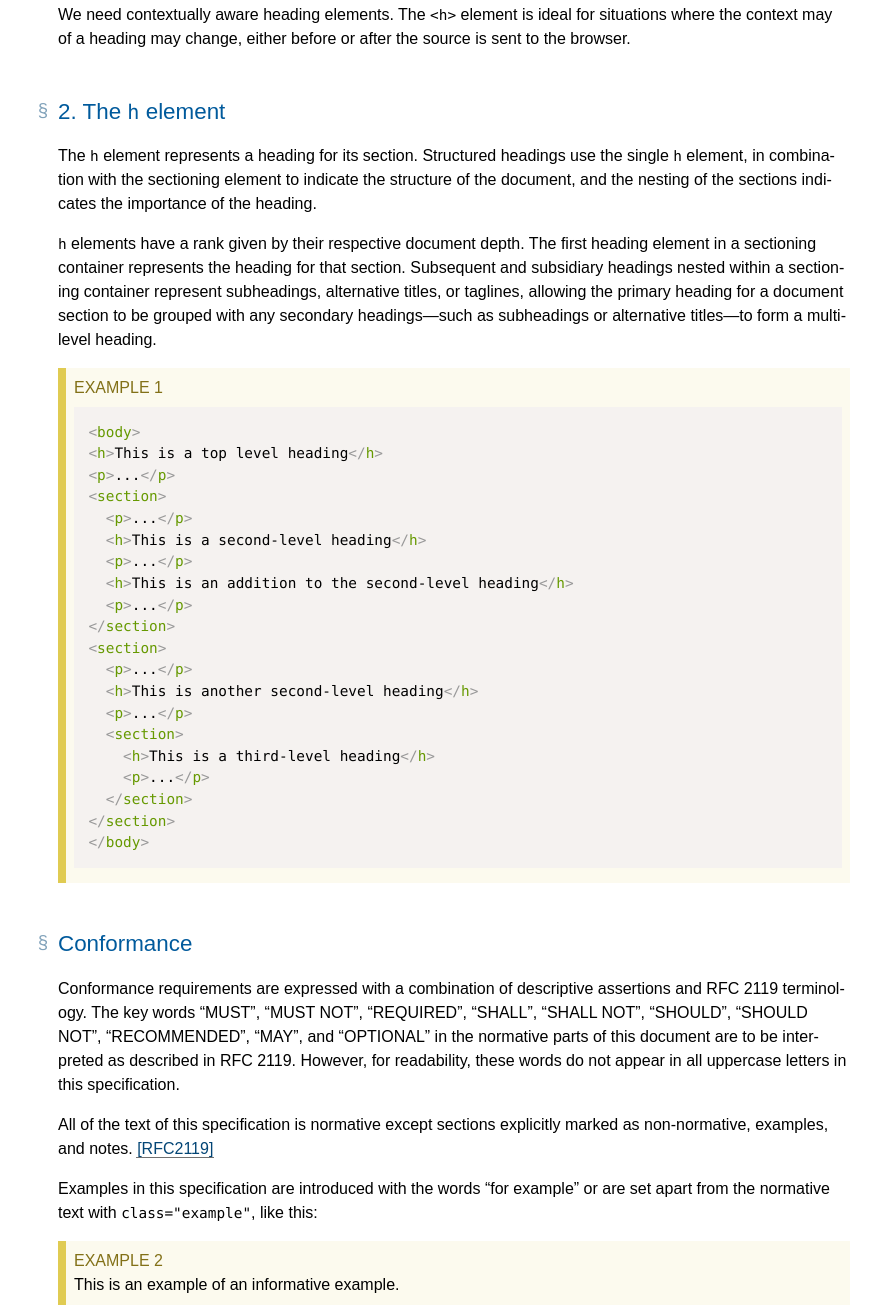
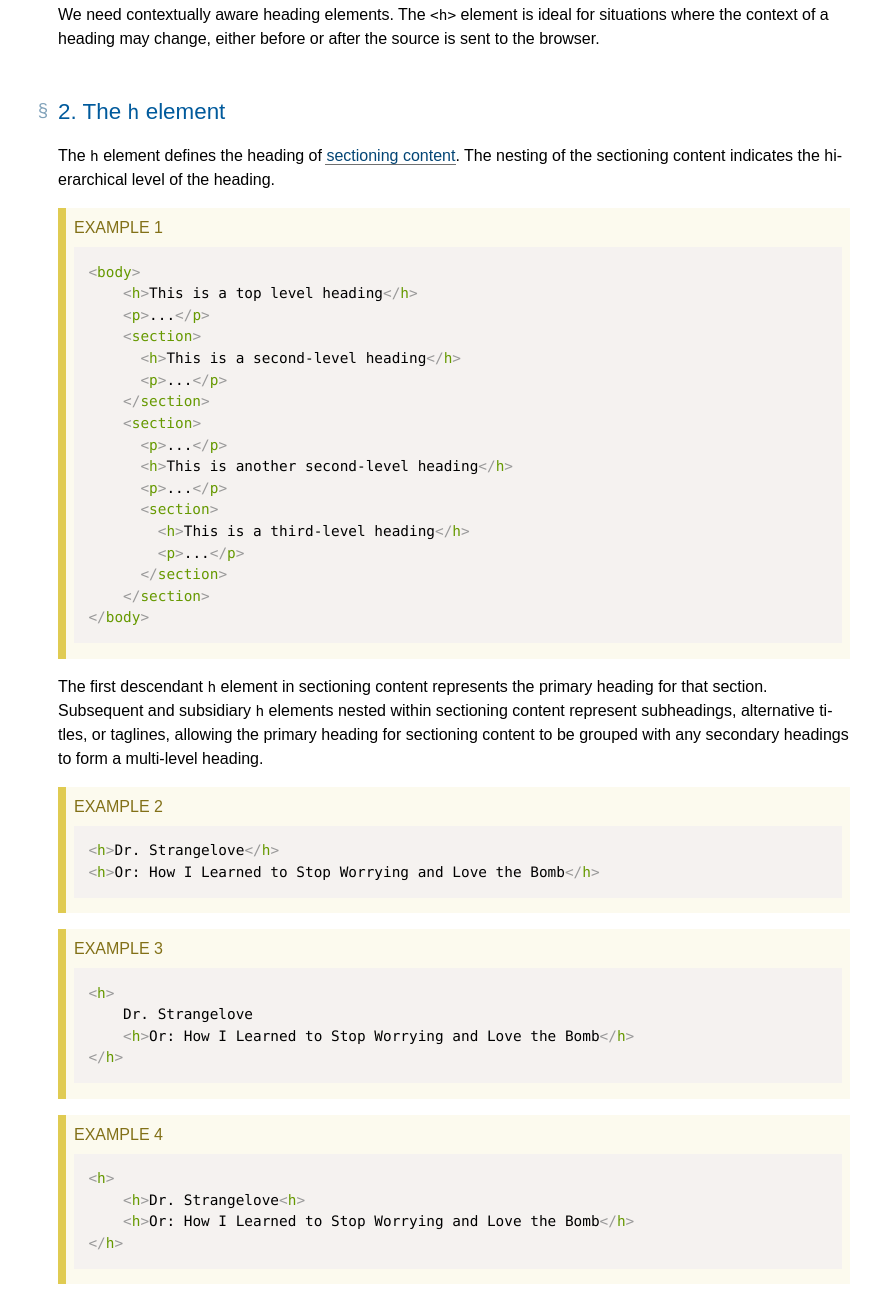
Before and after one commit to jonathantneal/h-element-spec, a website: page index.html in a window 1280 px wide. Shown: the part 953-2261 px from the top of the page, without its empty margins (406-1280 px from the left). Drawn offline with Linux system fonts and the light colour scheme.

Commit message:
Render index.html

```diff
--- a/index.html
+++ b/index.html
@@ -1386,7 +1386,7 @@ Possible extra rowspan handling
   <div class="head">
    <p data-fill-with="logo"></p>
    <h1 class="p-name no-ref" id="title">h element</h1>
-   <h2 class="no-num no-toc no-ref heading settled" id="subtitle"><span class="content">A Collection of Interesting Ideas, <time class="dt-updated" datetime="2017-02-19">19 February 2017</time></span></h2>
+   <h2 class="no-num no-toc no-ref heading settled" id="subtitle"><span class="content">A Collection of Interesting Ideas, <time class="dt-updated" datetime="2017-02-20">20 February 2017</time></span></h2>
    <div data-fill-with="spec-metadata">
     <dl>
      <dt>This version:
@@ -1398,7 +1398,7 @@ Possible extra rowspan handling
    <div data-fill-with="warning"></div>
    <p class="copyright" data-fill-with="copyright"><a href="http://creativecommons.org/publicdomain/zero/1.0/" rel="license"><img alt="CC0" src="https://licensebuttons.net/p/zero/1.0/80x15.png"></a> To the extent possible under law, the editors have waived all copyright
 and related or neighboring rights to this work.
-In addition, as of 19 February 2017,
+In addition, as of 20 February 2017,
 the editors have made this specification available under the <a href="http://www.openwebfoundation.org/legal/the-owf-1-0-agreements/owfa-1-0" rel="license">Open Web Foundation Agreement Version 1.0</a>,
 which is available at http://www.openwebfoundation.org/legal/the-owf-1-0-agreements/owfa-1-0.
 Parts of this work may be from another specification document.  If so, those parts are instead covered by the license of that specification document. </p>
@@ -1406,9 +1406,7 @@ Parts of this work may be from another specification document.  If so, those par
   </div>
   <h2 class="no-num no-toc no-ref heading settled" id="abstract"><span class="content">Abstract</span></h2>
   <div class="p-summary" data-fill-with="abstract">
-   <p>The goal of this document is to specify an element for contextual
-
-headings within values in HTML.</p>
+   <p>The goal of this document is to specify an element for contextual headings within values in HTML.</p>
   </div>
   <div data-fill-with="at-risk"></div>
   <nav data-fill-with="table-of-contents" id="toc">
@@ -1427,34 +1425,20 @@ headings within values in HTML.</p>
   <main>
    <h2 class="heading settled" data-level="1" id="introduction"><span class="secno">1. </span><span class="content">Introduction</span><a class="self-link" href="#introduction"></a></h2>
    <p>In HTML, headings have long been a source of frustration for developers.
-Assigning explicit heading levels is as inefficient and error-prone as writing <code>&lt;li1></code> or <code>&lt;li2></code> instead of <code>&lt;li></code>. Within changing contexts, like those generated by a
-CMS, headings often require additional backend tools to determine their
-appropriate level.</p>
-   <p>We need contextually aware heading elements. The <code>&lt;h></code> element
-is ideal for situations where the context may of a heading may change, either
-before or after the source is sent to the browser.</p>
+Assigning explicit heading levels is as inefficient and error-prone as writing <code>&lt;li1></code> or <code>&lt;li2></code> instead of <code>&lt;li></code>.
+Within changing contexts, like those generated by a CMS, headings often require additional backend tools to determine their appropriate level.</p>
+   <p>We need contextually aware heading elements.
+The <code>&lt;h></code> element is ideal for situations where the context of a heading may change, either before or after the source is sent to the browser.</p>
    <h2 class="heading settled" data-level="2" id="syntax"><span class="secno">2. </span><span class="content">The <code>h</code> element</span><a class="self-link" href="#syntax"></a></h2>
-   <p>The <code>h</code> element represents a heading for its section. Structured
-headings use the single <code>h</code> element, in combination with the
-sectioning element to indicate the structure of the document, and the nesting
-of the sections indicates the importance of the heading.</p>
-   <p><code>h</code> elements have a rank given by their respective document
-depth. The first heading element in a sectioning container represents the
-heading for that section. Subsequent and subsidiary headings nested within a
-sectioning container represent subheadings, alternative titles, or taglines,
-allowing the primary heading for a document section to be grouped with any
-secondary headings—such as subheadings or alternative titles—to form a
-multi-level heading.</p>
-   <div class="example" id="example-553dad79">
-    <a class="self-link" href="#example-553dad79"></a>
+   <p>The <code>h</code> element defines the heading of <a href="https://w3c.github.io/html/dom.html#sectioning-content-2">sectioning content</a>.
+The nesting of the sectioning content indicates the hierarchical level of the heading.</p>
+   <div class="example" id="example-a78dbbbd">
+    <a class="self-link" href="#example-a78dbbbd"></a>
 <pre class="language-html highlight"><span class="p">&lt;</span><span class="nt">body</span><span class="p">></span>
     <span class="p">&lt;</span><span class="nt">h</span><span class="p">></span>This is a top level heading<span class="p">&lt;</span><span class="p">/</span><span class="nt">h</span><span class="p">></span>
     <span class="p">&lt;</span><span class="nt">p</span><span class="p">></span>...<span class="p">&lt;</span><span class="p">/</span><span class="nt">p</span><span class="p">></span>
     <span class="p">&lt;</span><span class="nt">section</span><span class="p">></span>
-  <span class="p">&lt;</span><span class="nt">p</span><span class="p">></span>...<span class="p">&lt;</span><span class="p">/</span><span class="nt">p</span><span class="p">></span>
       <span class="p">&lt;</span><span class="nt">h</span><span class="p">></span>This is a second-level heading<span class="p">&lt;</span><span class="p">/</span><span class="nt">h</span><span class="p">></span>
-  <span class="p">&lt;</span><span class="nt">p</span><span class="p">></span>...<span class="p">&lt;</span><span class="p">/</span><span class="nt">p</span><span class="p">></span>
-  <span class="p">&lt;</span><span class="nt">h</span><span class="p">></span>This is an addition to the second-level heading<span class="p">&lt;</span><span class="p">/</span><span class="nt">h</span><span class="p">></span>
       <span class="p">&lt;</span><span class="nt">p</span><span class="p">></span>...<span class="p">&lt;</span><span class="p">/</span><span class="nt">p</span><span class="p">></span>
     <span class="p">&lt;</span><span class="p">/</span><span class="nt">section</span><span class="p">></span>
     <span class="p">&lt;</span><span class="nt">section</span><span class="p">></span>
@@ -1467,6 +1451,30 @@ multi-level heading.</p>
       <span class="p">&lt;</span><span class="p">/</span><span class="nt">section</span><span class="p">></span>
     <span class="p">&lt;</span><span class="p">/</span><span class="nt">section</span><span class="p">></span>
 <span class="p">&lt;</span><span class="p">/</span><span class="nt">body</span><span class="p">></span>
+</pre>
+   </div>
+   <p>The first descendant <code>h</code> element in sectioning content represents the primary heading for that section.
+Subsequent and subsidiary <code>h</code> elements nested within sectioning content represent subheadings, alternative titles, or taglines, allowing the primary heading for sectioning content to be grouped with any secondary headings to form a multi-level heading.</p>
+   <div class="example" id="example-0ffabae7">
+    <a class="self-link" href="#example-0ffabae7"></a>
+<pre class="language-html highlight"><span class="p">&lt;</span><span class="nt">h</span><span class="p">></span>Dr. Strangelove<span class="p">&lt;</span><span class="p">/</span><span class="nt">h</span><span class="p">></span>
+<span class="p">&lt;</span><span class="nt">h</span><span class="p">></span>Or: How I Learned to Stop Worrying and Love the Bomb<span class="p">&lt;</span><span class="p">/</span><span class="nt">h</span><span class="p">></span>
+</pre>
+   </div>
+   <div class="example" id="example-c4d2577d">
+    <a class="self-link" href="#example-c4d2577d"></a>
+<pre class="language-html highlight"><span class="p">&lt;</span><span class="nt">h</span><span class="p">></span>
+    Dr. Strangelove
+    <span class="p">&lt;</span><span class="nt">h</span><span class="p">></span>Or: How I Learned to Stop Worrying and Love the Bomb<span class="p">&lt;</span><span class="p">/</span><span class="nt">h</span><span class="p">></span>
+<span class="p">&lt;</span><span class="p">/</span><span class="nt">h</span><span class="p">></span>
+</pre>
+   </div>
+   <div class="example" id="example-887a1a5b">
+    <a class="self-link" href="#example-887a1a5b"></a>
+<pre class="language-html highlight"><span class="p">&lt;</span><span class="nt">h</span><span class="p">></span>
+    <span class="p">&lt;</span><span class="nt">h</span><span class="p">></span>Dr. Strangelove<span class="p">&lt;</span><span class="nt">h</span><span class="p">></span>
+    <span class="p">&lt;</span><span class="nt">h</span><span class="p">></span>Or: How I Learned to Stop Worrying and Love the Bomb<span class="p">&lt;</span><span class="p">/</span><span class="nt">h</span><span class="p">></span>
+<span class="p">&lt;</span><span class="p">/</span><span class="nt">h</span><span class="p">></span>
 </pre>
    </div>
   </main>
```
Lines whose indentation alone changed are shown as unchanged.
